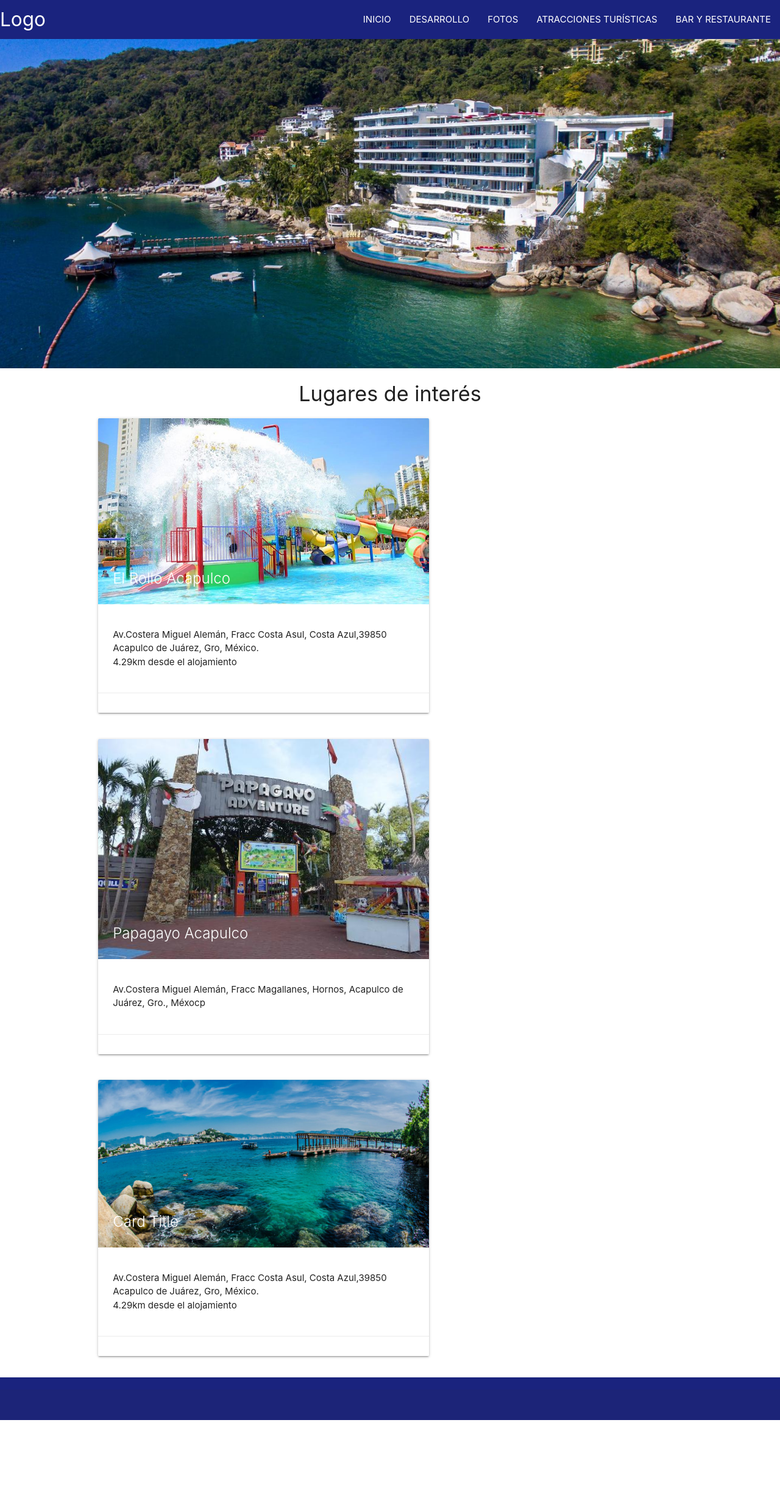
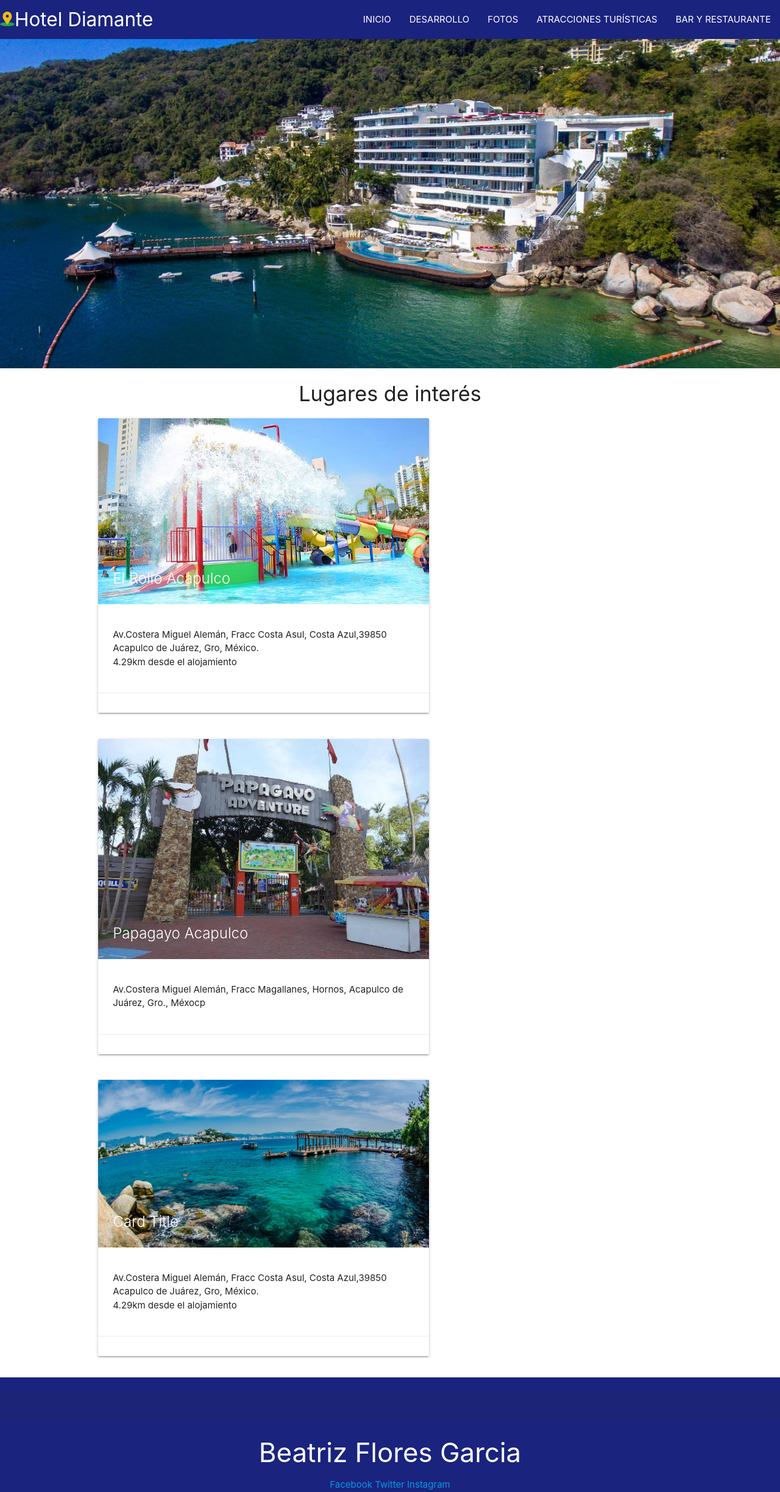
Before and after one commit to be-734/Proyecto-intermedio, a plain HTML site: page atracciones.html in a window 1280 px wide. Shown: the whole page at 61% size. Before the commit the page ends 2329 px from the top, so only its background shows below. Drawn offline with Linux system fonts and the light colour scheme.

Commit message:
Update atracciones.html

```diff
--- a/atracciones.html
+++ b/atracciones.html
@@ -2,6 +2,11 @@
 <html lang="es">
 <head>
   <meta charset="UTF-8">
+  <meta name="author" content="BEATRIZ">
+    <meta name="viewport" content="width=device-width,
+    initial-scale=1.0">
+    <meta name="keywords" content="Hotel,Acapulco,Punta diamante,Diamante,Residencial,Guerrero,Playa">
+    <meta name="description" content="El mejor hotel Diamante que se puede encontrar en la zona Punta Diamante Acapulco Guerrero">
   <title>Hotel Diamante</title>
   <link href="img/mapa.png" rel='shortcut icon' type='image/png'>
   <link href="https://fonts.googleapis.com/icon?family=Material+Icons" rel="stylesheet">
@@ -15,7 +20,7 @@
   <header>
     <nav>
       <div class="nav-wrapper  indigo darken-4">
-        <a href="#!" class="brand-logo">Logo</a>
+        <a href="#!" class="brand-logo"><img src="img/mapa.png" alt="">Hotel Diamante</a>
         <a href="#" data-target="mobile-demo" class="sidenav-trigger"><i class="material-icons">menu</i></a>
         <ul class="right hide-on-med-and-down">
           <li><a href="index.html">INICIO</a></li>
@@ -106,6 +111,13 @@
 <footer class="page-footer  indigo darken-4">
   <div class="footer-copyright">
   </div>
+  <center>
+    <h3>Beatriz Flores Garcia</h3>
+    <a href="https://www.facebook.com/beatriz.flores.982292?epa=SEARCH_BOX">Facebook</a>
+    <a href="https://twitter.com/">Twitter</a>
+    <a href="https://www.instagram.com/">Instagram</a>
+     </center>
+  <a href=""></a>
 
 </footer>
 </body>
```
